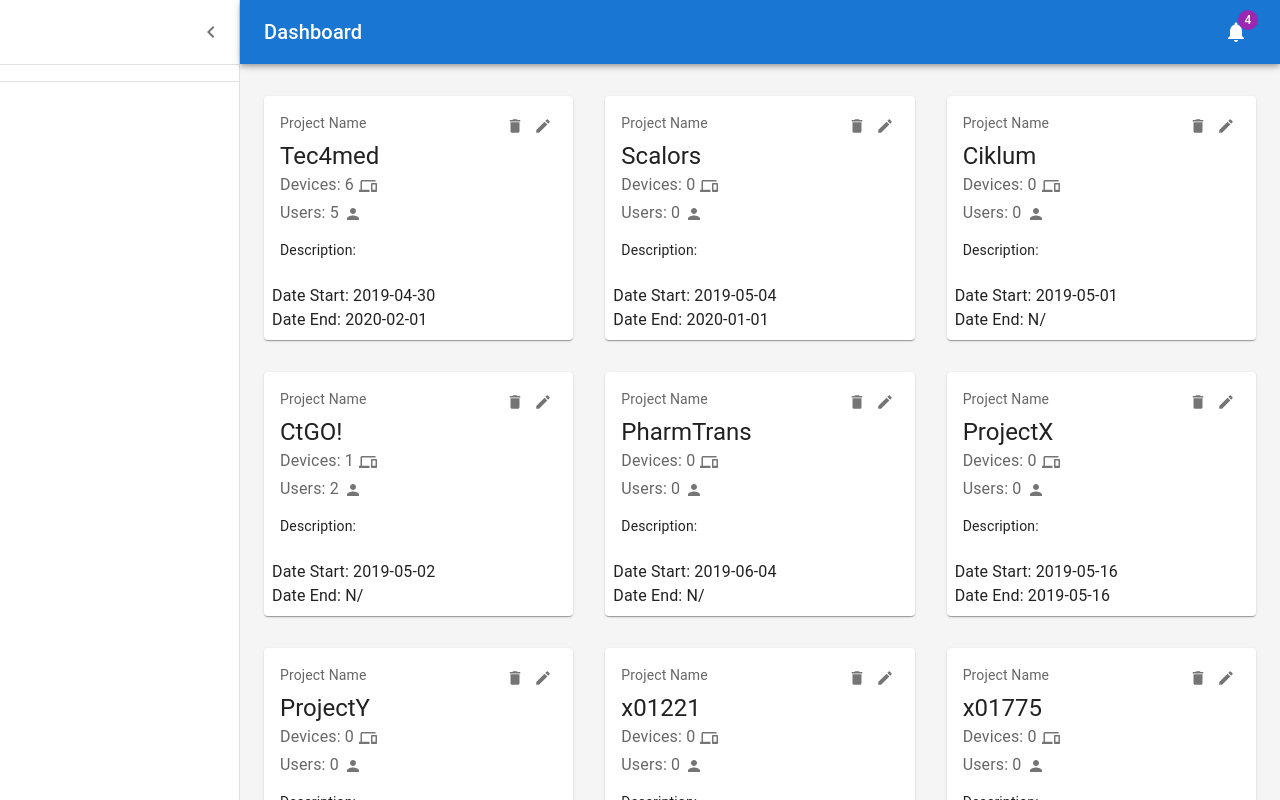
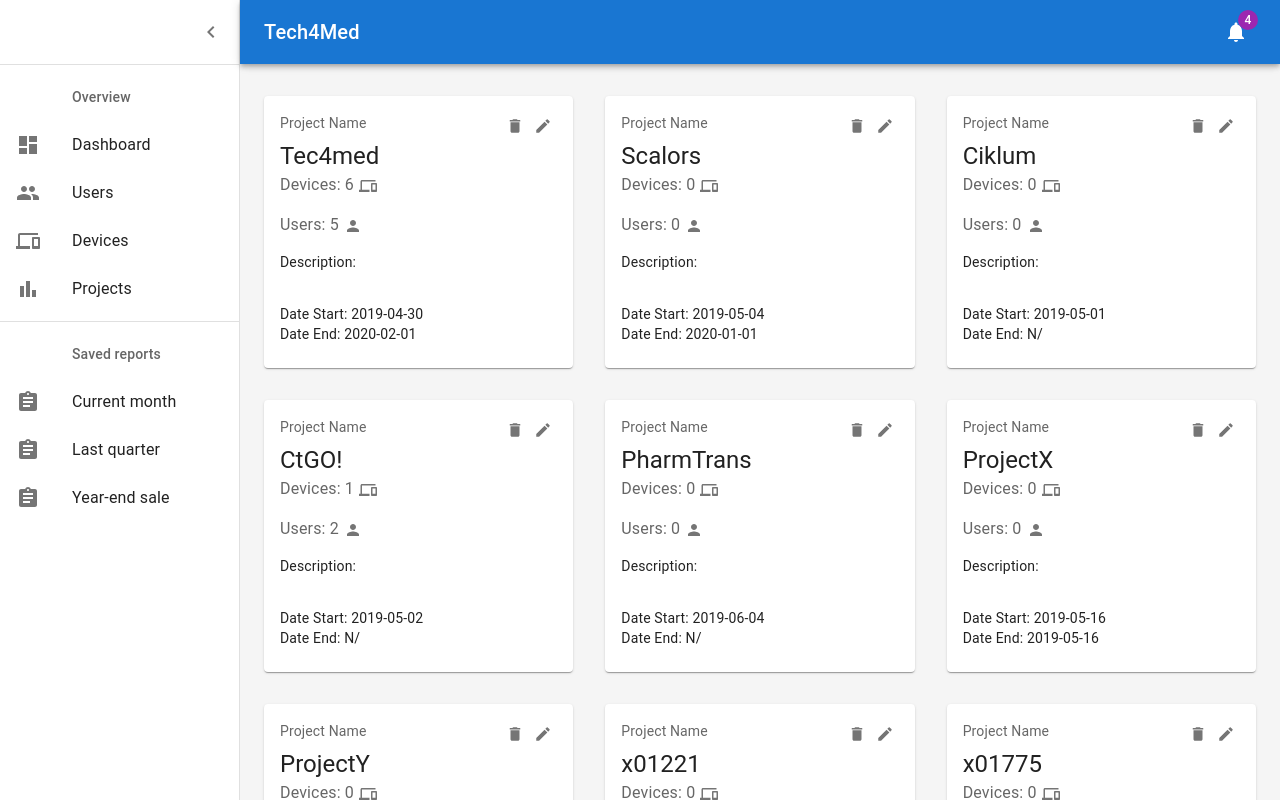
Before and after one commit to Semiao91/Tec4med, a React (Vite) app: page / in a window 1280 px wide. Built offline with nearby package versions, Linux system fonts and the light colour scheme.

Commit message:
5th edit function added , date bug to be corrected

```diff
--- a/package.json
+++ b/package.json
@@ -15,6 +15,8 @@
     "@fontsource/roboto": "^5.0.8",
     "@mui/icons-material": "^5.15.6",
     "@mui/material": "^5.15.6",
+    "@mui/x-date-pickers": "^6.19.2",
+    "dayjs": "^1.11.10",
     "react": "^18.2.0",
     "react-dom": "^18.2.0"
   },
--- a/src/components/Card.tsx
+++ b/src/components/Card.tsx
@@ -1,16 +1,16 @@
 import Card from '@mui/material/Card';
-import CardActions from '@mui/material/CardActions';
 import CardContent from '@mui/material/CardContent';
-import Button from '@mui/material/Button';
-import Typography from '@mui/material/Typography';
 import IconButton from "@mui/material/IconButton";
 import DeleteIcon from '@mui/icons-material/Delete';
 import EditIcon from '@mui/icons-material/Edit';
 import DevicesIcon from '@mui/icons-material/Devices';
 import PersonIcon from '@mui/icons-material/Person';
-import Modal from '@mui/material/Modal';
-import Box from '@mui/material/Box';
 import { useState } from 'react';
+import { Box, Modal, Typography, TextField, Stack, Button } from '@mui/material';
+import { AdapterDayjs } from '@mui/x-date-pickers/AdapterDayjs';
+import { LocalizationProvider } from '@mui/x-date-pickers/LocalizationProvider';
+import { DatePicker } from '@mui/x-date-pickers/DatePicker';
+import { UpdatedProject, Project } from './DataParsers';
 
 interface BasicCardProps {
     projectId: number;
@@ -21,18 +21,25 @@
     endDate: string;
     onDelete: (projectId: number) => void;
     onModal: (projectID: number) => void;
+    onUpdate: (updatedProject: UpdatedProject) => void;
+    updatedProject: (projectID: number) => void;
 }
 
 const style = {
-    position: 'absolute' as 'absolute',
+    position: 'absolute',
     top: '50%',
     left: '50%',
     transform: 'translate(-50%, -50%)',
-    width: 400,
+    width: '40vw',
+    maxWidth: '90vw',
     bgcolor: 'background.paper',
-    border: '2px solid #000',
+    border: '1px solid #ddd',
+    borderRadius: 2,
     boxShadow: 24,
     p: 4,
+    display: 'flex',
+    flexDirection: 'column',
+    gap: 2,
 };
 
 export default function BasicCard({
@@ -43,13 +50,34 @@
     startDate,
     endDate,
     onDelete,
-    onModal
+    onUpdate,
 }: BasicCardProps) {
 
     const [open, setOpen] = useState(false);
 
     const handleOpen = () => setOpen(true);
     const handleClose = () => setOpen(false);
+
+    const [ModalProjectName, setProjectName] = useState('');
+    const [ModalprojectDescription, setProjectDescription] = useState('');
+    const [ModalStartDate, setStartDate] = useState("");
+    const [ModalEndDate, setEndDate] = useState("");
+
+    const handleSave = () => {
+        const updatedProject: Project = {
+            id: projectId,
+            title: ModalProjectName,
+            description: ModalprojectDescription, // Assuming this is a new field
+            deviceCount: deviceCount, // These should be passed to the BasicCard
+            userCount: userCount,   // These should be passed to the BasicCard
+            beginDate: ModalStartDate,
+            expirationDate: ModalEndDate,
+        };
+
+        onUpdate(updatedProject);
+        handleClose();
+    };
+
 
     return (
         <Card sx={{ minWidth: 275 }}>
@@ -71,19 +99,19 @@
                     {projectName}
                 </Typography>
                 <Typography sx={{ mb: 1.5 }} color="text.secondary">
-                    <Typography>Devices: {deviceCount}
-                        <IconButton aria-label="delete" size="small">
-                            <DevicesIcon fontSize="inherit" />
-                        </IconButton>
-                    </Typography>
-                    <Typography>Users: {userCount}
-                        <IconButton aria-label="delete" size="small">
-                            <PersonIcon fontSize="inherit" />
-                        </IconButton>
-                    </Typography>
+                    Devices: {deviceCount}
+                    <IconButton aria-label="devices" size="small">
+                        <DevicesIcon fontSize="inherit" />
+                    </IconButton>
+                </Typography>
+                <Typography sx={{ mb: 1.5 }} color="text.secondary">
+                    Users: {userCount}
+                    <IconButton aria-label="users" size="small">
+                        <PersonIcon fontSize="inherit" />
+                    </IconButton>
                 </Typography>
                 <Typography variant="body2">
-                    Description:
+                    Description: {ModalprojectDescription}
                 </Typography>
             </CardContent>
             <Modal
@@ -94,19 +122,41 @@
             >
                 <Box sx={style}>
                     <Typography id="modal-modal-title" variant="h6" component="h2">
-                        Text in a modal
+                        Edit Project
                     </Typography>
-                    <Typography id="modal-modal-description" sx={{ mt: 2 }}>
-                        Duis mollis, est non commodo luctus, nisi erat porttitor ligula.
-                    </Typography>
+                    <TextField
+                        id="project-name"
+                        label="Project Name"
+                        variant="standard"
+                        fullWidth
+                        value={ModalProjectName}
+                        onChange={e => setProjectName(e.target.value)}
+                    />
+                    <TextField
+                        id="project-description"
+                        label="Description (Max 20 chars)"
+                        variant="standard"
+                        fullWidth
+                        value={ModalprojectDescription}
+                        onChange={e => setProjectDescription(e.target.value)}
+                    />
+                    <Typography id="modal-modal-title" variant="h6" component="h2">Set Date</Typography>
+                    <LocalizationProvider dateAdapter={AdapterDayjs}>
+                        <DatePicker value={ModalStartDate} onChange={(newValue) => setStartDate(newValue?.toString())} />
+                    </LocalizationProvider>
+                    <LocalizationProvider dateAdapter={AdapterDayjs}>
+                        <DatePicker value={ModalEndDate} onChange={(newValue) => setEndDate(newValue?.toString())} />
+                    </LocalizationProvider>
+                    <Stack spacing={2} direction="row" justifyContent="flex-end">
+                        <Button variant="outlined" onClick={handleClose}>Cancel</Button>
+                        <Button variant="contained" color="primary" onClick={handleSave}>Save</Button>
+                    </Stack>
                 </Box>
             </Modal>
-            <CardActions>
-                <Typography variant="body2">
-                    <Typography>Date Start: {startDate.substring(0, 10)}</Typography>
-                    <Typography>Date End: {endDate.substring(0, 10)}</Typography>
-                </Typography>
-            </CardActions>
-        </Card>
+            <CardContent>
+                <Typography variant="body2">Date Start: {startDate.substring(0, 10)}</Typography>
+                <Typography variant="body2">Date End: {endDate.substring(0, 10)}</Typography>
+            </CardContent>
+        </Card >
     );
 }
--- a/src/components/Dashboard.tsx
+++ b/src/components/Dashboard.tsx
@@ -17,7 +17,7 @@
 import ChevronLeftIcon from "@mui/icons-material/ChevronLeft";
 import NotificationsIcon from "@mui/icons-material/Notifications";
 import MainComponent from "./DataParsers";
-
+import { mainListItems, secondaryListItems } from './SidebarButtons';
 
 interface Project {
     id: number;
@@ -31,13 +31,21 @@
 interface Device {
     deviceId: number;
     projectId: number;
-    // ... other device properties
+
 }
 
 interface User {
     userId: number;
     projectId: number;
-    // ... other user properties
+
+}
+
+interface UpdatedProject extends Project {
+    ModalProjectName: string;
+    ModalprojectDescription: string;
+    ModalStartDate: string;
+    ModalEndDate: string;
+
 }
 
 
@@ -110,7 +118,6 @@
     },
 }));
 
-// TODO remove, this demo shouldn't need to reset the theme.
 const defaultTheme = createTheme();
 
 export default function Dashboard() {
@@ -118,6 +125,12 @@
 
 
     const [projects, setProjects] = useState<Project[]>([]);
+
+    function updateProjectData(updatedProject: UpdatedProject) {
+        setProjects(prevProjects => prevProjects.map(project =>
+            project.id === updatedProject.id ? updatedProject : project
+        ));
+    }
 
     const handleDelete = (projectId: number) => {
         const updatedProjects = projects.filter(project => project.id !== projectId);
@@ -166,7 +179,7 @@
                 <AppBar position="absolute" open={open}>
                     <Toolbar
                         sx={{
-                            pr: "24px", // keep right padding when drawer closed
+                            pr: "24px",
                         }}
                     >
                         <IconButton
@@ -188,7 +201,7 @@
                             noWrap
                             sx={{ flexGrow: 1 }}
                         >
-                            Dashboard
+                            Tech4Med
                         </Typography>
                         <IconButton color="inherit">
                             <Badge badgeContent={4} color="secondary">
@@ -212,7 +225,9 @@
                     </Toolbar>
                     <Divider />
                     <List component="nav">
+                        {mainListItems}
                         <Divider sx={{ my: 1 }} />
+                        {secondaryListItems}
                     </List>
                 </Drawer>
                 <Box
@@ -232,7 +247,10 @@
                         <Grid container spacing={4}>
                             {projects.map((project, index) => (
                                 <Grid item xs={12} md={6} lg={4} key={index}>
-                                    <MainComponent project={project} onDelete={handleDelete} />
+                                    <MainComponent
+                                        project={project}
+                                        onDelete={handleDelete}
+                                        onUpdate={updateProjectData} />
                                 </Grid>
                             ))}
                         </Grid>
--- a/src/components/DataParsers.tsx
+++ b/src/components/DataParsers.tsx
@@ -1,13 +1,21 @@
-import React from 'react';
 import BasicCard from './Card';
 
-interface Project {
+export interface Project {
     id: number;
     title: string;
     deviceCount: number;
     userCount: number;
     beginDate: string;
     expirationDate: string;
+    description?: string;
+}
+
+export interface UpdatedProject extends Project {
+    ModalProjectName: string;
+    ModalprojectDescription: string;
+    ModalStartDate: string;
+    ModalEndDate: string;
+
 }
 type onDeleteType = (projectId: number) => void;
 type onModalType = (projectId: number) => void;
@@ -16,9 +24,10 @@
     project: Project;
     onDelete: onDeleteType;
     onModal: onModalType;
+    onUpdate: (updatedProject: UpdatedProject) => void;
 }
 
-function MainComponent({ project, onDelete, onModal }: MainComponentProps) {
+function MainComponent({ project, onDelete, onModal, onUpdate }: MainComponentProps) {
     return (
         <BasicCard
             projectId={project.id}
@@ -29,7 +38,10 @@
             endDate={project.expirationDate || 'N/'}
             onDelete={onDelete}
             onModal={onModal}
-        />
+            onUpdate={onUpdate}
+            updatedProject={function (projectID: number): void {
+                throw new Error('Function not implemented.');
+            }} />
     );
 }
 
--- /dev/null
+++ b/src/components/SidebarButtons.tsx
@@ -0,0 +1,70 @@
+import * as React from 'react';
+import ListItemButton from '@mui/material/ListItemButton';
+import ListItemIcon from '@mui/material/ListItemIcon';
+import ListItemText from '@mui/material/ListItemText';
+import ListSubheader from '@mui/material/ListSubheader';
+import DashboardIcon from '@mui/icons-material/Dashboard';
+import ShoppingCartIcon from '@mui/icons-material/ShoppingCart';
+import PeopleIcon from '@mui/icons-material/People';
+import BarChartIcon from '@mui/icons-material/BarChart';
+import LayersIcon from '@mui/icons-material/Layers';
+import AssignmentIcon from '@mui/icons-material/Assignment';
+import DevicesIcon from '@mui/icons-material/Devices';
+
+export const mainListItems = (
+    <React.Fragment>
+        <ListSubheader component="div" inset>
+            Overview
+        </ListSubheader>
+        <ListItemButton>
+            <ListItemIcon>
+                <DashboardIcon />
+            </ListItemIcon>
+            <ListItemText primary="Dashboard" />
+        </ListItemButton>
+        <ListItemButton>
+            <ListItemIcon>
+                <PeopleIcon />
+            </ListItemIcon>
+            <ListItemText primary="Users" />
+        </ListItemButton>
+        <ListItemButton>
+            <ListItemIcon>
+                <DevicesIcon />
+            </ListItemIcon>
+            <ListItemText primary="Devices" />
+        </ListItemButton>
+        <ListItemButton>
+            <ListItemIcon>
+                <BarChartIcon />
+            </ListItemIcon>
+            <ListItemText primary="Projects" />
+        </ListItemButton>
+    </React.Fragment>
+);
+
+export const secondaryListItems = (
+    <React.Fragment>
+        <ListSubheader component="div" inset>
+            Saved reports
+        </ListSubheader>
+        <ListItemButton>
+            <ListItemIcon>
+                <AssignmentIcon />
+            </ListItemIcon>
+            <ListItemText primary="Current month" />
+        </ListItemButton>
+        <ListItemButton>
+            <ListItemIcon>
+                <AssignmentIcon />
+            </ListItemIcon>
+            <ListItemText primary="Last quarter" />
+        </ListItemButton>
+        <ListItemButton>
+            <ListItemIcon>
+                <AssignmentIcon />
+            </ListItemIcon>
+            <ListItemText primary="Year-end sale" />
+        </ListItemButton>
+    </React.Fragment>
+);
```
Also changed, not shown: src/components/Modal.tsx (+48 -0 lines), 1 other file (tests, documents, lock files or other folders).
